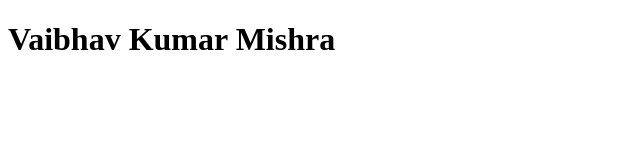
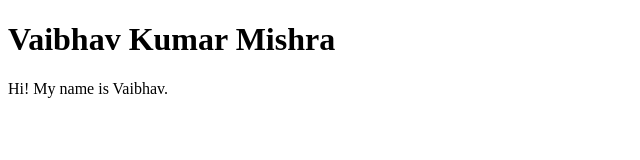
Before and after one commit to pro-vaibhav/portfolio, a plain HTML site: page index.html in a window 1280 px wide. Shown: the whole page, without its empty margins (0-640 px from the left). Drawn offline with Linux system fonts and the light colour scheme.

Commit message:
Added introduction

```diff
--- a/index.html
+++ b/index.html
@@ -7,5 +7,6 @@
 </head>
 <body>
     <h1>Vaibhav Kumar Mishra</h1>
+    <p>Hi! My name is Vaibhav.</p>
 </body>
 </html>
```
